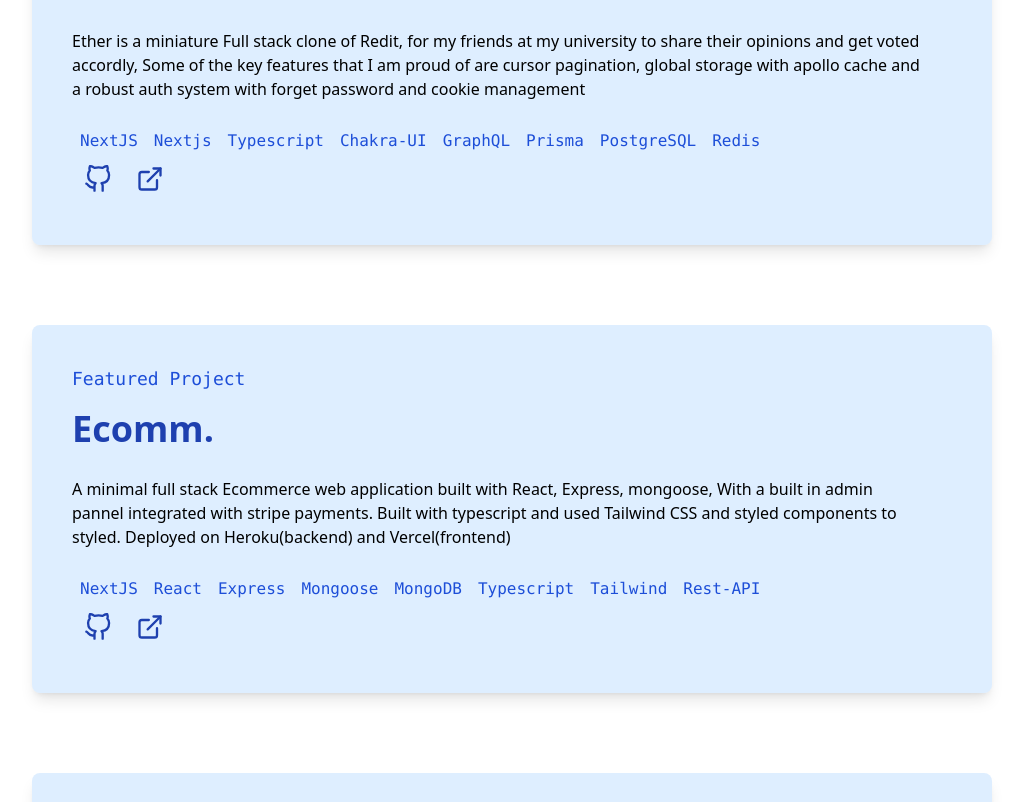
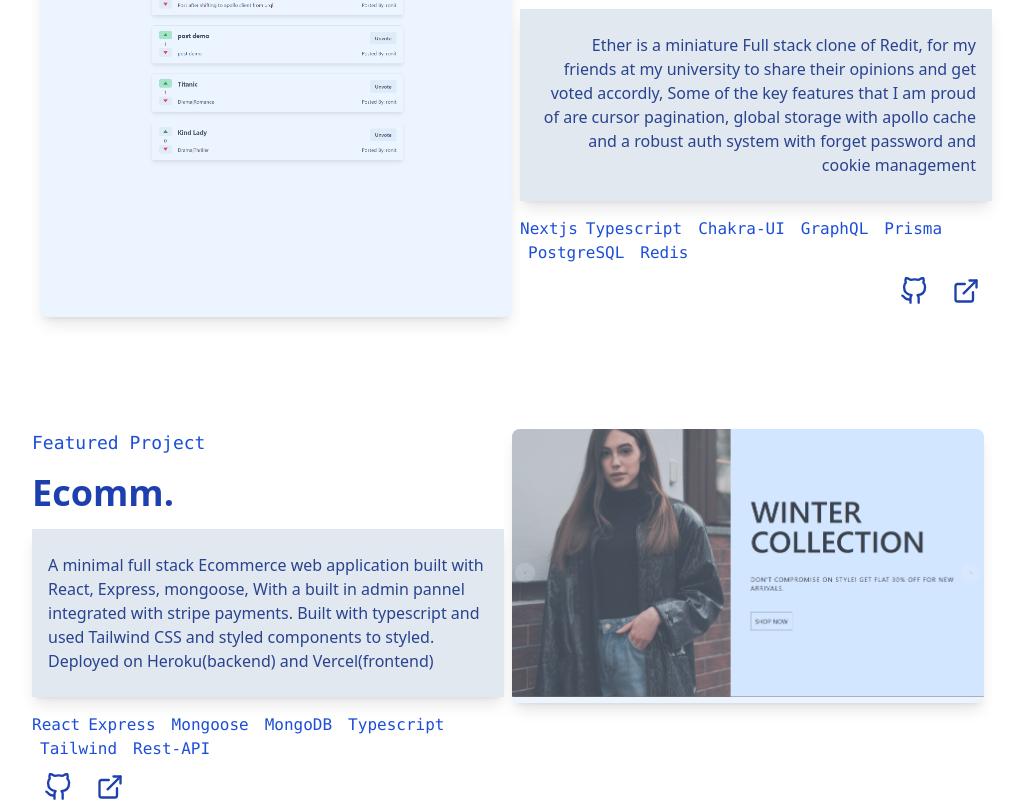
Before and after one commit to rtpa25/rp, a Next.js app: page / in a window 1280 px wide. Shown: the part 1505-2307 px from the top of the page, without its empty margins (128-1151 px from the left). Built offline with nearby package versions, Linux system fonts and the light colour scheme.

Commit message:
project section done

```diff
--- /dev/null
+++ b/components/NoSsr.tsx
@@ -0,0 +1,9 @@
+/** @format */
+
+import dynamic from 'next/dynamic';
+
+const NoSsr: React.FC = ({ children }) => <>{children}</>;
+
+export default dynamic(() => Promise.resolve(NoSsr), {
+  ssr: false,
+});
--- a/components/Project.tsx
+++ b/components/Project.tsx
@@ -39,9 +39,9 @@
           `}
         </h2>
         <div
-          className={`z-10 p-6  my-1 ${
-            idIsOdd ? 'text-right pr-0' : 'text-left pl-0'
-          }`}>
+          className={`z-10 py-6 px-4 my-4 ${
+            idIsOdd ? 'text-right' : 'text-left'
+          } bg-slate-200 text-blue-900/95  shadow-lg`}>
           {description}
         </div>
         <ul className='flex  flex-wrap'>
@@ -70,8 +70,12 @@
         </div>
       </div>
       {!idIsOdd ? (
-        <div className='flex-1 mx-2 overflow-hidden duration-700 rounded-lg shadow-lg cursor-pointer bg-blue-200/30 hover:bg-transparent'>
-          <Image src={photo} alt='project image' className='-z-20' />
+        <div className='h-fit flex-1 mx-2 overflow-hidden duration-700 rounded-lg shadow-lg cursor-pointer bg-blue-200/30 hover:bg-transparent'>
+          <Image
+            src={photo}
+            alt='project image'
+            className='-z-20 h-full w-full'
+          />
         </div>
       ) : null}
     </div>
--- a/components/Projects.tsx
+++ b/components/Projects.tsx
@@ -4,11 +4,13 @@
 import { PROJECTS } from '../config/projectData';
 import useWindowDimensions from '../hooks/useWindowDimensions';
 import ProjectSM from './ProjectSM';
+import NoSsr from './NoSsr';
 
 const Projects = () => {
   const windowDimesnions = useWindowDimensions();
 
   return (
+    <NoSsr>
       <div className='h-screen mx-5 my-60 md:mx-40' id='projects'>
         <div className=''>
           <h2 className='text-4xl font-bold text-transparent bg-clip-text bg-gradient-to-r from-blue-900 to-blue-200 custom-h md:text-5xl'>
@@ -16,7 +18,7 @@
           </h2>
           <ul>
             {PROJECTS.map((project) => {
-            if (windowDimesnions.width > 750) {
+              if (windowDimesnions.width! > 750) {
                 return (
                   <li key={project.id}>
                     <Project
@@ -49,6 +51,7 @@
           </ul>
         </div>
       </div>
+    </NoSsr>
   );
 };
 
--- a/hooks/useWindowDimensions.ts
+++ b/hooks/useWindowDimensions.ts
@@ -1,7 +1,6 @@
 /** @format */
 
 import { useState, useEffect } from 'react';
-
 function getWindowDimensions() {
   const { innerWidth: width, innerHeight: height } = window;
   return {
@@ -12,8 +11,8 @@
 
 export default function useWindowDimensions() {
   const [windowDimensions, setWindowDimensions] = useState({
-    height: 0,
-    width: 0,
+    height: 780,
+    width: 780,
   });
 
   useEffect(() => {
```
Also changed, not shown: pages/_app.tsx (+6 -4 lines). Lines whose indentation alone changed are shown as unchanged.
